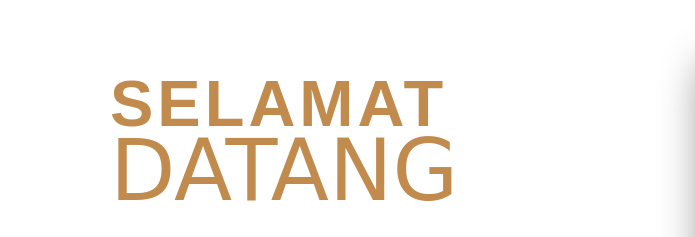
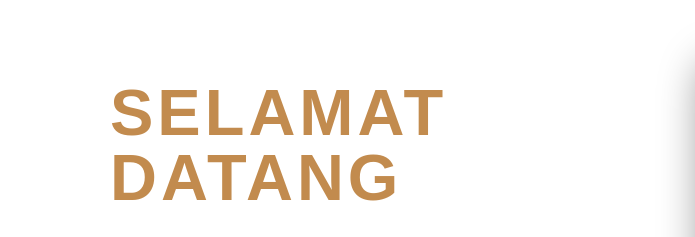
Before and after one commit to itsjarot/Kafe-Khasta, a plain HTML site: page index.html in a window 1280 px wide. Shown: the part 102-339 px from the top of the page, 0-695 px from the left. Drawn offline with Linux system fonts and the light colour scheme.

Commit message:
changed: style order & index

```diff
--- a/index.html
+++ b/index.html
@@ -32,9 +32,9 @@
     <!-- CONTENT -->
     <div class="content">
 
-      <h1>SELAMAT</h1>
-
-      <h2>DATANG</h2>
+      <h1>
+        SELAMAT DATANG
+      </h1>
 
       <p>
        Menyajikan kopi dengan racikan khas yang mendalam, menghadirkan kenyamanan di setiap tegukan.
--- a/order.css
+++ b/order.css
@@ -110,7 +110,7 @@
     .menu-info p{
       font-size: 20px;
       font-weight:700;
-      color:#000000;
+      color:#d4a373;
     }
 
     .menu-item button{
--- a/style.css
+++ b/style.css
@@ -32,9 +32,7 @@ body{
 /* CONTENT */
 .content{
   flex:1;
-
   padding-left:30px;
-
   z-index:2;
 }
 
@@ -49,8 +47,6 @@ body{
 }
 
 .content h2{
-  font-family:'Great Vibes', cursive;
-
   font-size:85px;
 
   color:#c28b4e;
```
Also changed, not shown: order.html (+1 -1 lines), 1 other file.
